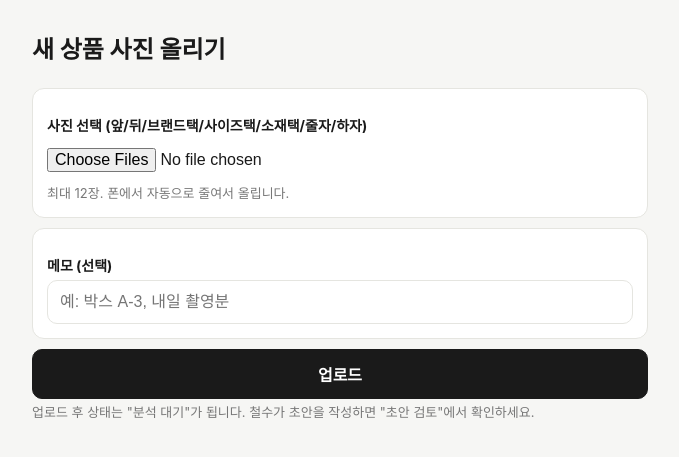
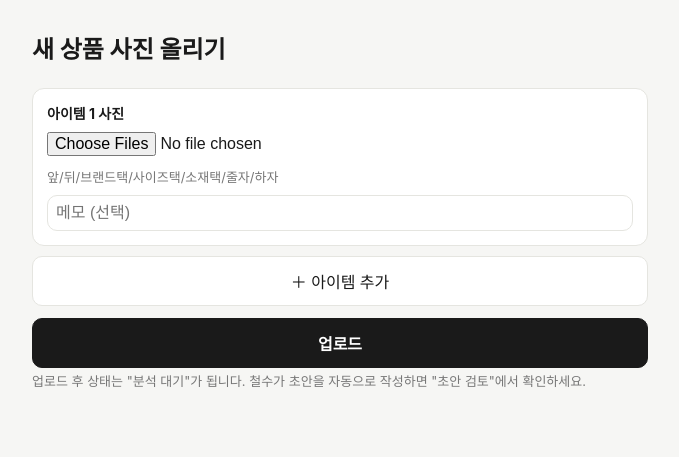
Before and after one commit to kurokuni1975-bit/Kurokuni-app, a Flask app: page /upload in a window 1280 px wide. Shown: the part 71-528 px from the top of the page, without its empty margins (300-979 px from the left). Run offline with Flask 3, Linux system fonts and the light colour scheme.

Commit message:
batch upload: multiple items in one submission

```diff
--- a/app.py
+++ b/app.py
@@ -118,42 +118,64 @@ def upload_form():
 
 @app.post("/upload")
 def upload():
-    files = request.files.getlist("photos")
-    files = [f for f in files if f and f.filename]
-    if not files:
+    # 배치 모드: photos_0, photos_1, ... + note_0, note_1, ... + group_count
+    # 단일 모드 (하위 호환): photos + note
+    groups = []
+    try:
+        group_count = int(request.form.get("group_count", "0"))
+    except ValueError:
+        group_count = 0
+    if group_count > 0:
+        for gi in range(group_count):
+            files = [f for f in request.files.getlist(f"photos_{gi}") if f and f.filename]
+            if files:
+                groups.append({
+                    "files": files,
+                    "note": (request.form.get(f"note_{gi}") or "").strip()[:500],
+                })
+    else:
+        files = [f for f in request.files.getlist("photos") if f and f.filename]
+        if files:
+            groups.append({
+                "files": files,
+                "note": (request.form.get("note") or "").strip()[:500],
+            })
+
+    if not groups:
         return render_template("upload.html", error="사진을 1장 이상 선택하세요.",
                                max_mb=config.MAX_UPLOAD_MB,
                                max_photos=config.MAX_PHOTOS), 400
-    if len(files) > config.MAX_PHOTOS:
-        return render_template("upload.html",
-                               error=f"사진은 최대 {config.MAX_PHOTOS}장까지.",
-                               max_mb=config.MAX_UPLOAD_MB,
-                               max_photos=config.MAX_PHOTOS), 400
 
-    item_id = store.new_item_id()
-    saved = []
+    created = []
     try:
-        for i, f in enumerate(files):
-            ext = Path(f.filename).suffix.lower()
-            if ext not in ALLOWED_EXT:
-                # 확장자 없어도 JPEG로 저장 시도 (모바일 HEIC 등)
-                ext = ".jpg"
-            fname = f"{i + 1:02d}{ext if ext != '.heic' and ext != '.heif' else '.jpg'}"
-            fname = secure_filename(fname)
-            data = f.read()
-            if len(data) > config.MAX_UPLOAD_MB * 1024 * 1024:
-                raise ValueError(f"{f.filename}: {config.MAX_UPLOAD_MB}MB 초과")
-            _resize_and_save(data, config.UPLOAD_DIR / item_id / fname)
-            saved.append(fname)
+        for g in groups:
+            files = g["files"]
+            if len(files) > config.MAX_PHOTOS:
+                raise ValueError(f"아이템당 사진은 최대 {config.MAX_PHOTOS}장까지.")
+            item_id = store.new_item_id()
+            saved = []
+            for i, f in enumerate(files):
+                ext = Path(f.filename).suffix.lower()
+                if ext not in ALLOWED_EXT:
+                    ext = ".jpg"
+                fname = f"{i + 1:02d}{ext if ext != '.heic' and ext != '.heif' else '.jpg'}"
+                fname = secure_filename(fname)
+                data = f.read()
+                if len(data) > config.MAX_UPLOAD_MB * 1024 * 1024:
+                    raise ValueError(f"{f.filename}: {config.MAX_UPLOAD_MB}MB 초과")
+                _resize_and_save(data, config.UPLOAD_DIR / item_id / fname)
+                saved.append(fname)
+            item = store.create_item(saved, note=g["note"], item_id=item_id)
+            log.info("업로드 완료: %s (%d장)", item["item_id"], len(saved))
+            created.append(item["item_id"])
     except Exception as exc:  # noqa: BLE001
         return render_template("upload.html", error=f"업로드 실패: {exc}",
                                max_mb=config.MAX_UPLOAD_MB,
                                max_photos=config.MAX_PHOTOS), 400
 
-    note = (request.form.get("note") or "").strip()[:500]
-    item = store.create_item(saved, note=note, item_id=item_id)
-    log.info("업로드 완료: %s (%d장)", item["item_id"], len(saved))
-    return redirect(url_for("item_detail", item_id=item["item_id"]))
+    if len(created) == 1:
+        return redirect(url_for("item_detail", item_id=created[0]))
+    return redirect(url_for("index"))
 
 
 @app.get("/item/<item_id>")
--- a/templates/upload.html
+++ b/templates/upload.html
@@ -4,28 +4,39 @@
 <h2>새 상품 사진 올리기</h2>
 {% if error %}<div class="err">{{ error }}</div>{% endif %}
 <form method="post" enctype="multipart/form-data" id="uploadForm">
-  <div class="card">
-    <label class="f" for="photos">사진 선택 (앞/뒤/브랜드택/사이즈택/소재택/줄자/하자)</label>
-    <input type="file" id="photos" name="photos" accept="image/*" multiple
-           style="font-size:16px; padding:8px 0">
-    <div class="hint">최대 {{ max_photos }}장. 폰에서 자동으로 줄여서 올립니다.</div>
-    <div id="progress" class="hint" style="display:none; color:#1a73e8; font-weight:bold;"></div>
-  </div>
-  <div class="card">
-    <label class="f" for="note">메모 (선택)</label>
-    <input type="text" id="note" name="note" placeholder="예: 박스 A-3, 내일 촬영분">
-  </div>
+  <div id="groups"></div>
+  <button type="button" class="btn block" id="addItemBtn" style="margin-bottom:12px;">＋ 아이템 추가</button>
+  <div id="progress" class="hint" style="display:none; color:#1a73e8; font-weight:bold;"></div>
   <button class="btn primary block" type="submit" id="submitBtn">업로드</button>
 </form>
-<div class="hint">업로드 후 상태는 "분석 대기"가 됩니다. 철수가 초안을 작성하면 "초안 검토"에서 확인하세요.</div>
+<div class="hint">업로드 후 상태는 "분석 대기"가 됩니다. 철수가 초안을 자동으로 작성하면 "초안 검토"에서 확인하세요.</div>
 
 <script>
 (function() {
+  var groupsDiv = document.getElementById('groups');
   var form = document.getElementById('uploadForm');
-  var input = document.getElementById('photos');
   var btn = document.getElementById('submitBtn');
   var progress = document.getElementById('progress');
   var MAX_SIDE = 1600;
+  var groupCount = 0;
+
+  function addGroup() {
+    var idx = groupCount++;
+    var div = document.createElement('div');
+    div.className = 'card';
+    div.innerHTML =
+      '<div style="display:flex; justify-content:space-between; align-items:center;">' +
+      '<label class="f" style="margin:0;">아이템 ' + (idx + 1) + ' 사진</label>' +
+      (idx > 0 ? '<button type="button" class="btn small" onclick="this.closest(\'.card\').remove()">삭제</button>' : '') +
+      '</div>' +
+      '<input type="file" data-group="' + idx + '" accept="image/*" multiple style="font-size:16px; padding:8px 0">' +
+      '<div class="hint">앞/뒤/브랜드택/사이즈택/소재택/줄자/하자</div>' +
+      '<input type="text" data-note="' + idx + '" placeholder="메모 (선택)" style="margin-top:8px; width:100%; padding:8px; font-size:16px;">';
+    groupsDiv.appendChild(div);
+  }
+
+  document.getElementById('addItemBtn').addEventListener('click', addGroup);
+  addGroup(); // 첫 그룹
 
   function resizeFile(file) {
     return new Promise(function(resolve, reject) {
@@ -50,32 +61,51 @@
   }
 
   form.addEventListener('submit', function(e) {
-    var files = input.files;
-    if (!files || files.length === 0) return; // 서버에서 에러 표시
     e.preventDefault();
+    var inputs = groupsDiv.querySelectorAll('input[type="file"]');
+    var groups = [];
+    inputs.forEach(function(inp) {
+      var files = Array.from(inp.files).filter(function(f) { return f && f.name; });
+      if (files.length > 0) {
+        var noteEl = groupsDiv.querySelector('input[data-note="' + inp.dataset.group + '"]');
+        groups.push({files: files, note: noteEl ? noteEl.value : ''});
+      }
+    });
+    if (groups.length === 0) {
+      alert('사진을 1장 이상 선택하세요.');
+      return;
+    }
     btn.disabled = true;
     btn.textContent = '준비 중...';
     progress.style.display = 'block';
 
-    var done = 0, resized = [];
-    var total = files.length;
+    var total = groups.reduce(function(n, g) { return n + g.files.length; }, 0);
+    var done = 0;
+    var fd = new FormData();
+    fd.append('group_count', groups.length);
 
-    function next(i) {
-      if (i >= total) { sendAll(); return; }
-      progress.textContent = '사진 줄이는 중... (' + (i + 1) + '/' + total + ')';
-      resizeFile(files[i]).then(function(f) {
-        resized.push(f); next(i + 1);
-      }).catch(function() {
-        resized.push(files[i]); next(i + 1); // 실패하면 원본
-      });
+    function processGroup(gi) {
+      if (gi >= groups.length) { sendAll(); return; }
+      var g = groups[gi];
+      fd.append('note_' + gi, g.note);
+      function processFile(fi) {
+        if (fi >= g.files.length) { processGroup(gi + 1); return; }
+        done++;
+        progress.textContent = '사진 줄이는 중... (' + done + '/' + total + ')';
+        resizeFile(g.files[fi]).then(function(f) {
+          fd.append('photos_' + gi, f, f.name);
+          processFile(fi + 1);
+        }).catch(function() {
+          fd.append('photos_' + gi, g.files[fi], g.files[fi].name);
+          processFile(fi + 1);
+        });
+      }
+      processFile(0);
     }
 
     function sendAll() {
       progress.textContent = '업로드 중... 잠시만요.';
       btn.textContent = '업로드 중...';
-      var fd = new FormData();
-      resized.forEach(function(f) { fd.append('photos', f, f.name); });
-      fd.append('note', document.getElementById('note').value);
       fetch(form.action || window.location.href, {method: 'POST', body: fd})
         .then(function(r) {
           if (r.redirected) { window.location.href = r.url; return; }
@@ -87,7 +117,7 @@
           btn.textContent = '업로드';
         });
     }
-    next(0);
+    processGroup(0);
   });
 })();
 </script>
```
